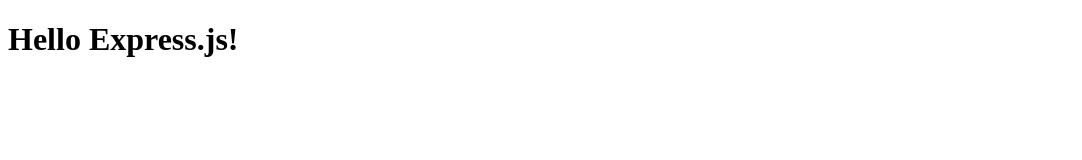
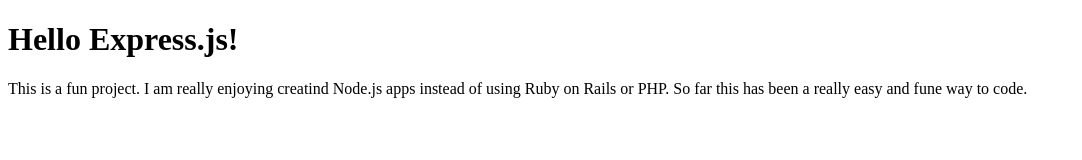
Before and after one commit to jhwebtech/web-server, a website: page public/index.html in a window 1280 px wide. Shown: the whole page, without its empty margins (0-1082 px from the left). Drawn offline with Linux system fonts and the light colour scheme.

Commit message:
Added a paragraph to index page

```diff
--- a/public/index.html
+++ b/public/index.html
@@ -6,5 +6,6 @@
 	</head>
 	<body>
 		<h1>Hello Express.js!</h1>
+		<p>This is a fun project. I am really enjoying creatind Node.js apps instead of using Ruby on Rails or PHP. So far this has been a really easy and fune way to code.</p>
 	</body>
 </html>
```
